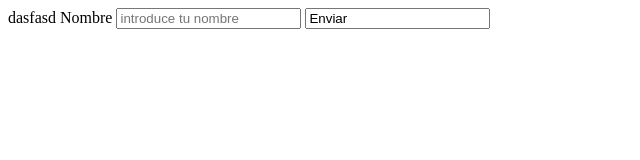
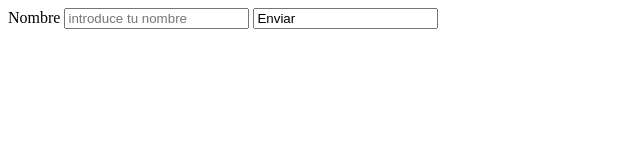
Before and after one commit to alvaro0503/pruebagit, a plain HTML site: page contacto.html in a window 1280 px wide. Shown: the whole page, without its empty margins (0-640 px from the left). Drawn offline with Linux system fonts and the light colour scheme.

Commit message:
Revert "diosh"
This reverts commit a6e48e49ec35375cc690a50f899643aa3e261f73.

```diff
--- a/contacto.html
+++ b/contacto.html
@@ -10,7 +10,6 @@
 <body>
 
     <form action="">
-        <label for="sahdfkads">dasfasd</label>
         <label>Nombre</label>
         <input type="text" id="nombre" placeholder="introduce tu nombre">
         <input type="summit" value="Enviar">
```
